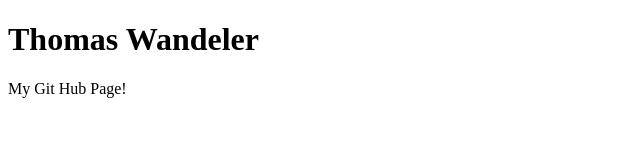
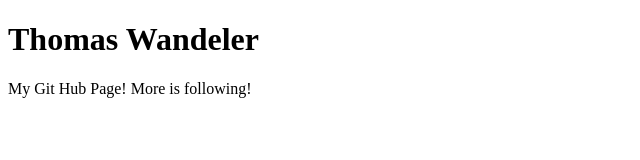
Before and after one commit to thomaswandeler/TestGit, a plain HTML site: page index.html in a window 1280 px wide. Shown: the whole page, without its empty margins (0-640 px from the left). Drawn offline with Linux system fonts and the light colour scheme.

Commit message:
More is follwoing

```diff
--- a/index.html
+++ b/index.html
@@ -10,7 +10,7 @@
 
 <body>
     <h1>Thomas Wandeler</h1>
-    My Git Hub Page!
+    My Git Hub Page! More is following!
 </body>
 
 </html>
```
